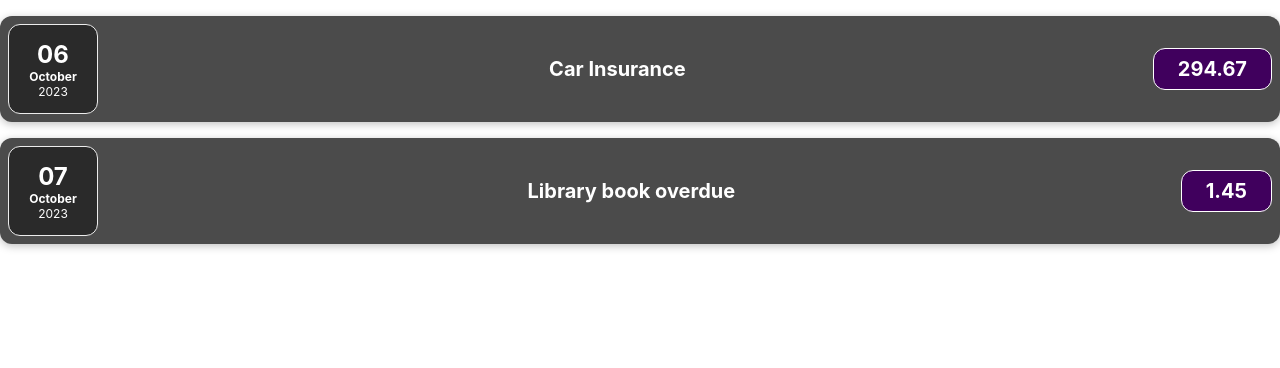
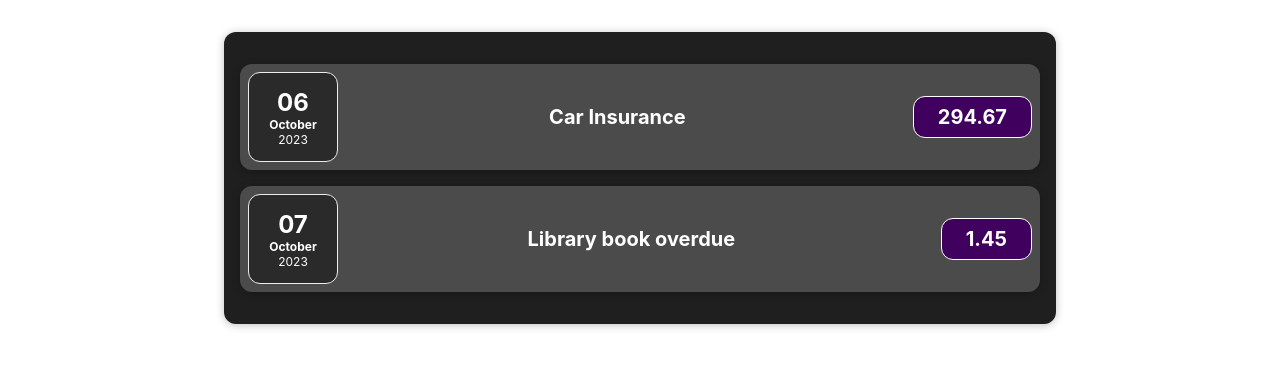
Before and after one commit to AaronAlev/react-expenses, a React (Create React App) app: page / in a window 1280 px wide. Shown: the top 368 px of the page. Built offline with nearby package versions, Linux system fonts and the light colour scheme.

Commit message:
6. Ülesanne 2 - ümbritseva komponendi loomine ja kujundamine

```diff
--- a/src/App.js
+++ b/src/App.js
@@ -1,25 +1,11 @@
 import './App.css';
 import ExpenseItem from './components/ExpenseItem';
+import Expenses from './components/Expenses';
 
 function App() {
-  const expenses = [{
-    date: new Date(2023, 9, 6),
-    title: 'Car Insurance',
-    amount: 294.67
-  },
-  {
-    date: new Date(2023, 9, 7),
-    title: 'Library book overdue',
-    amount: 1.45
-  }];
   return (
     <div className='App'>
-      <ExpenseItem
-        expenseData={expenses[0]}
-      />
-      <ExpenseItem
-        expenseData={expenses[1]}
-      />
+      <Expenses/>
     </div>
   );
 }
--- a/src/components/ExpenseItem.js
+++ b/src/components/ExpenseItem.js
@@ -11,6 +11,6 @@
             </div>
         </div>
     );
-}
+};
 
 export default ExpenseItem;
--- /dev/null
+++ b/src/components/Expenses.css
@@ -0,0 +1,9 @@
+.expenses {
+    padding: 1rem;
+    background-color: rgb(31, 31, 31);
+    margin: 2rem auto;
+    width: 50rem;
+    max-width: 95%;
+    border-radius: 12px;
+    box-shadow: 0 1px 8px rgba(0, 0, 0, 0.25);
+}
--- /dev/null
+++ b/src/components/Expenses.js
@@ -0,0 +1,23 @@
+import './Expenses.css';
+import ExpenseItem from './ExpenseItem';
+
+function Expenses(children) {
+    const expenses = [{
+        date: new Date(2023, 9, 6),
+        title: 'Car Insurance',
+        amount: 294.67
+      },
+      {
+        date: new Date(2023, 9, 7),
+        title: 'Library book overdue',
+        amount: 1.45
+      }];
+    return (
+        <div className='expenses'>
+            <ExpenseItem expenseData={expenses[0]} />
+            <ExpenseItem expenseData={expenses[1]} />
+        </div>
+    );
+}
+
+export default Expenses;
```
